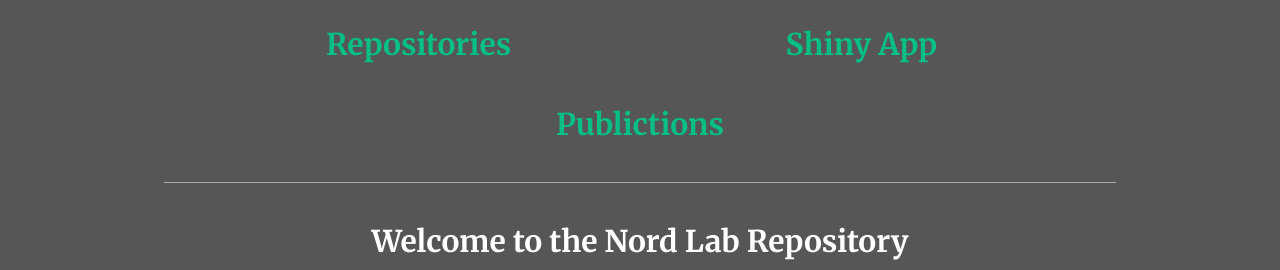
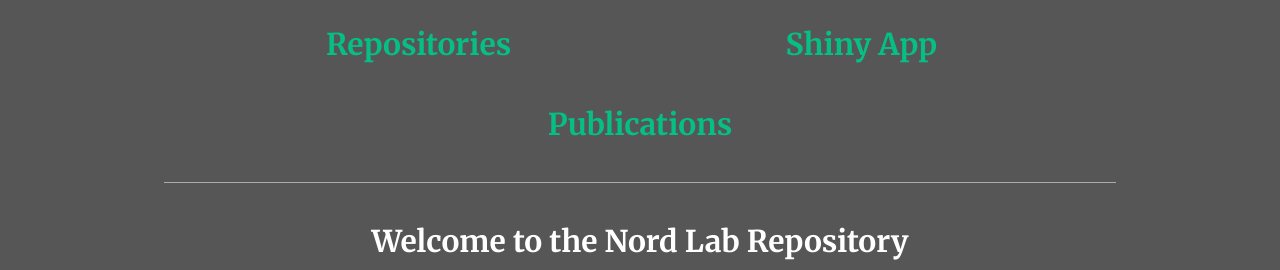
Before and after one commit to NordNeurogenomicsLab/NordNeurogenomicsLab.github.io, a Jekyll site: the page built from index.md, in a window 1280 px wide. Shown: the part 429-699 px from the top of the page. Built offline with Jekyll 4.4.1, drawn with Linux system fonts in a browser that asks for light colours; our own code applies the rules of GitHub Pages for plain Markdown files; comment, search, counter and statistics services are not loaded.

Commit message:
typo fix

```diff
--- a/index.md
+++ b/index.md
@@ -55,10 +55,10 @@ hr {
     <h3><a href="https://nordneurogenomicslab.github.io/repositories/" style="text-align: center; margin-bottom: 20px; margin-top: -40px;">Repositories</a></h3>
   </section>
   <aside class="right-col" style="background-color: #565656;">
-    <h3><a href="https://nordlab.shinyapps.io/base_camp/" style="text-align: center; margin-bottom: 20px; margin-top: -40px;">Shiny App</a></h3>
+    <h3><a href="https://nordlab.shinyapps.io/base_camp/" style="text-align: center; margin-bottom: 20px; margin-top: -40px;" target="_blank">Shiny App</a></h3>
   </aside>
 </div>
-<h3 style="margin-bottom: -20px; margin-top: 50px;"><a href="https://nordneurogenomicslab.github.io/publications/" style="text-align: center;">Publictions</a></h3>
+<h3 style="margin-bottom: -20px; margin-top: 50px;"><a href="https://nordneurogenomicslab.github.io/publications/" style="text-align: center;">Publications</a></h3>
 
 <hr>
 <h3 style="text-align: center; margin-bottom: 30px; margin-top: -40px;">Welcome to the Nord Lab Repository</h3>
```
